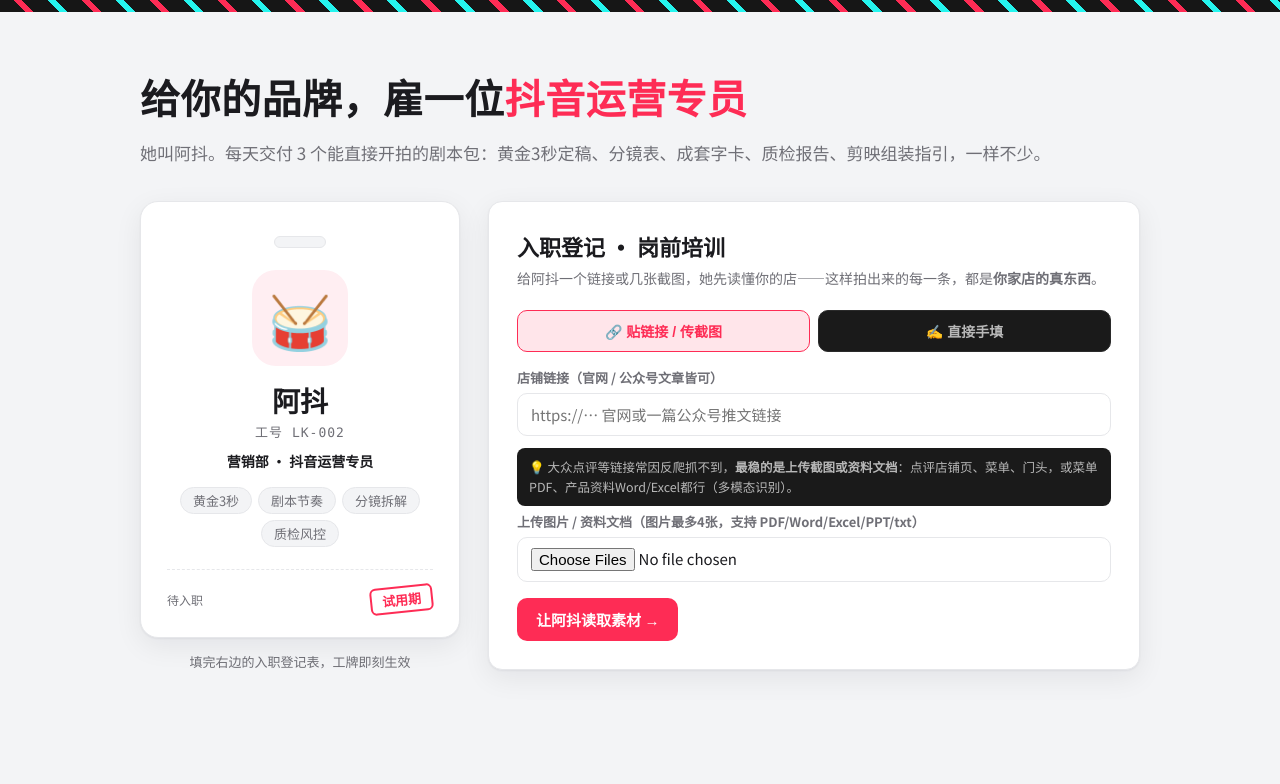
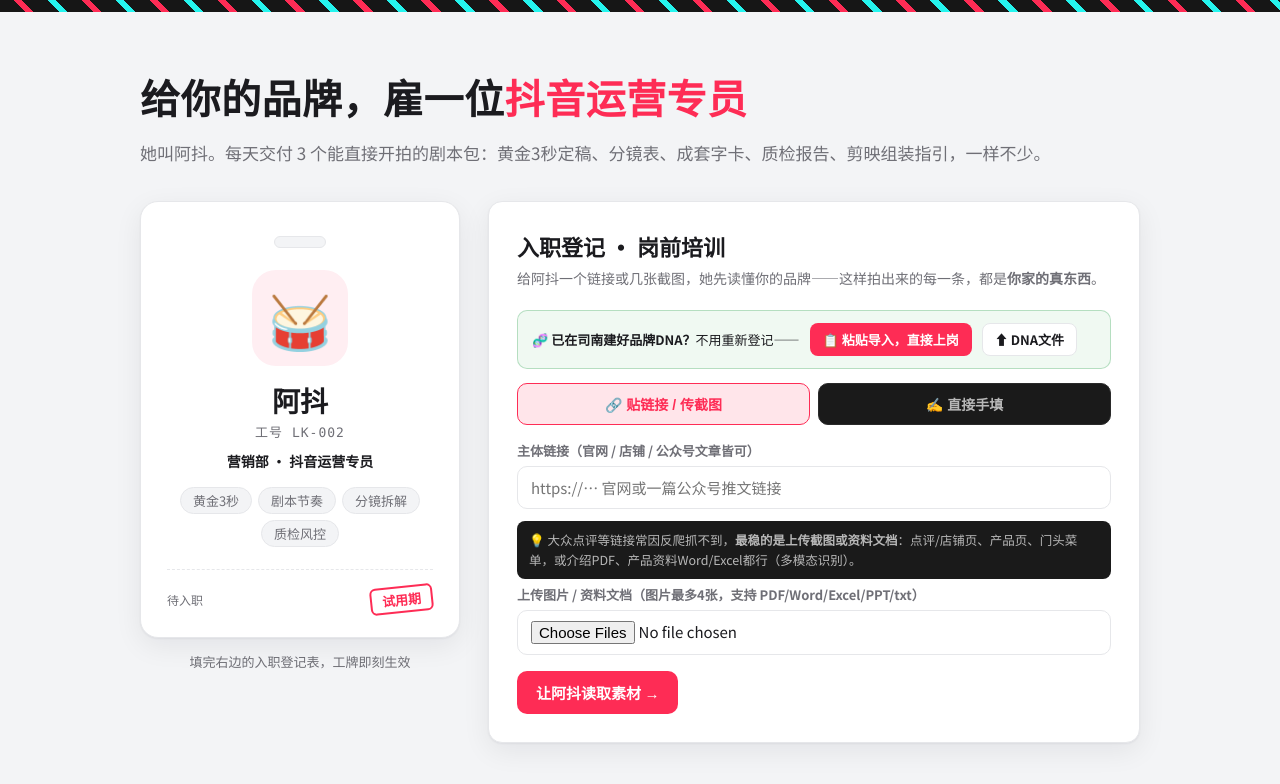
Before and after one commit to dahuangtongxue-bit/AI-niuma-dy, a Next.js app: page / in a window 1280 px wide. Shown: the top 784 px of the page. Built offline with nearby package versions, Linux system fonts and the light colour scheme.

Commit message:
Update OnboardingForm.js

```diff
--- a/components/OnboardingForm.js
+++ b/components/OnboardingForm.js
@@ -2,6 +2,7 @@
 
 import { useState, useRef } from 'react';
 import { extractDoc, ACCEPT } from '@/lib/docExtract';
+import { addDNA } from '@/lib/dna';
 
 const TONES = ['接地气老板风', '专业讲师风', '活泼搞笑风', '犀利毒舌风'];
 const CONDS = ['纯字卡+AI配音', '真人口播', '可拍剧情'];
@@ -43,6 +44,31 @@
   const [cond, setCond] = useState(CONDS[0]);
   const fileRef = useRef(null);
 
+  const dnaFileRef = useRef(null);
+
+  // —— DNA 快速上岗：司南建好的品牌，导入即完成入职，不用重新登记 ——
+  function hireByDna(dna) {
+    addDNA(dna);  // 校验、入库并设为当前品牌
+    onHire(toProfile(dna.profile || {}, TONES[0]));
+  }
+  async function pasteDna() {
+    setErr('');
+    try {
+      const text = await navigator.clipboard.readText();
+      hireByDna(JSON.parse(text));
+    } catch (e) {
+      setErr('剪贴板里不是有效的品牌DNA——先在司南品牌卡上点「📋 复制DNA」，再回来点这里。');
+    }
+  }
+  async function pickDnaFile(e) {
+    setErr('');
+    const f = e.target.files?.[0];
+    if (!f) return;
+    try { hireByDna(JSON.parse(await f.text())); }
+    catch (err) { setErr('不是有效的品牌DNA文件（请从司南导出）'); }
+    if (e.target) e.target.value = '';
+  }
+
   async function pickFiles(e) {
     const files = [...(e.target.files || [])];
     if (!files.length) return;
@@ -75,7 +101,7 @@
 
   async function extract() {
     setErr(''); setNote('');
-    if (!url.trim() && images.length === 0 && texts.length === 0) { setErr('贴一个链接，或上传截图/资料文档（点评页、菜单、门头、PDF/Word都行）'); return; }
+    if (!url.trim() && images.length === 0 && texts.length === 0) { setErr('贴一个链接，或上传截图/资料文档（店铺页、产品页、介绍PDF/Word都行）'); return; }
     setBusy(true);
     try {
       const r = await fetch('/api/extract', {
@@ -159,7 +185,14 @@
     <div className="card formCard">
       <div className="formHead">
         <h2>入职登记 · 岗前培训</h2>
-        <p>给阿抖一个链接或几张截图，她先读懂你的店——这样拍出来的每一条，都是<b>你家店的真东西</b>。</p>
+        <p>给阿抖一个链接或几张截图，她先读懂你的品牌——这样拍出来的每一条，都是<b>你家的真东西</b>。</p>
+      <div style={{ display: 'flex', alignItems: 'center', gap: 10, flexWrap: 'wrap', padding: '12px 14px', margin: '4px 0 14px', background: 'rgba(46,164,79,.07)', border: '1px solid rgba(46,164,79,.3)', borderRadius: 10, fontSize: 13 }}>
+        <span>🧬 <b>已在司南建好品牌DNA？</b>不用重新登记——</span>
+        <button className="btn btnPrimary btnSmall" onClick={pasteDna}>📋 粘贴导入，直接上岗</button>
+        <button className="btn btnGhost btnSmall" onClick={() => dnaFileRef.current?.click()}>⬆ DNA文件</button>
+        <input ref={dnaFileRef} type="file" accept=".json,application/json" hidden onChange={pickDnaFile} />
+      </div>
+
       </div>
       <div className="segTabs">
         <button className={`segTab ${mode === 'smart' ? 'on' : ''}`} onClick={() => setMode('smart')}>🔗 贴链接 / 传截图</button>
@@ -168,10 +201,10 @@
 
       {mode === 'smart' ? (
         <>
-          <label className="field"><span>店铺链接（官网 / 公众号文章皆可）</span>
+          <label className="field"><span>主体链接（官网 / 店铺 / 公众号文章皆可）</span>
             <input value={url} onChange={(e) => setUrl(e.target.value)} placeholder="https://… 官网或一篇公众号推文链接" />
           </label>
-          <div className="hintNote" style={{ marginTop: -4 }}>💡 大众点评等链接常因反爬抓不到，<b>最稳的是上传截图或资料文档</b>：点评店铺页、菜单、门头，或菜单PDF、产品资料Word/Excel都行（多模态识别）。</div>
+          <div className="hintNote" style={{ marginTop: -4 }}>💡 大众点评等链接常因反爬抓不到，<b>最稳的是上传截图或资料文档</b>：点评/店铺页、产品页、门头菜单，或介绍PDF、产品资料Word/Excel都行（多模态识别）。</div>
           <label className="field"><span>上传图片 / 资料文档（图片最多4张，支持 PDF/Word/Excel/PPT/txt）</span>
             <input ref={fileRef} type="file" accept={ACCEPT} multiple onChange={pickFiles} />
           </label>
@@ -195,7 +228,7 @@
           ) : null}
           {note ? <div className="hintNote">ℹ️ {note}</div> : null}
           {err ? <div className="hintErr">{err}</div> : null}
-          <button className="btn btnPrimary" onClick={extract} disabled={busy}>{busy ? '阿抖正在读你的店…' : '让阿抖读取素材 →'}</button>
+          <button className="btn btnPrimary" onClick={extract} disabled={busy}>{busy ? '阿抖正在读资料…' : '让阿抖读取素材 →'}</button>
         </>
       ) : (
         <>
```
